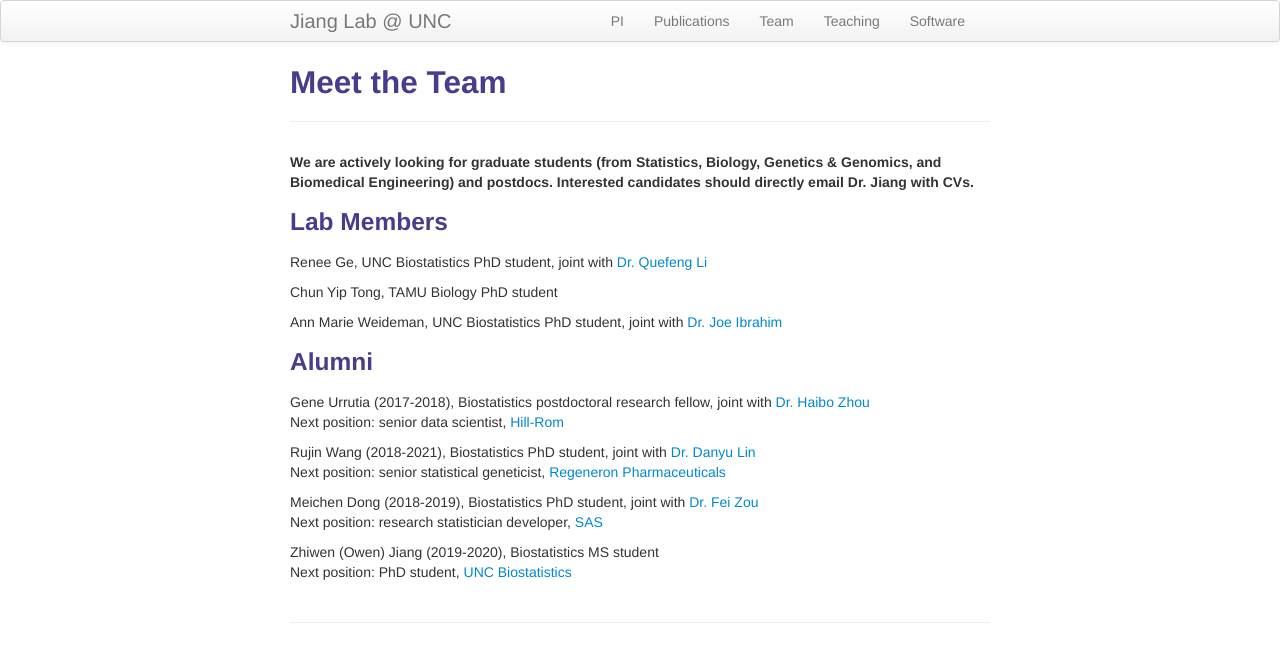
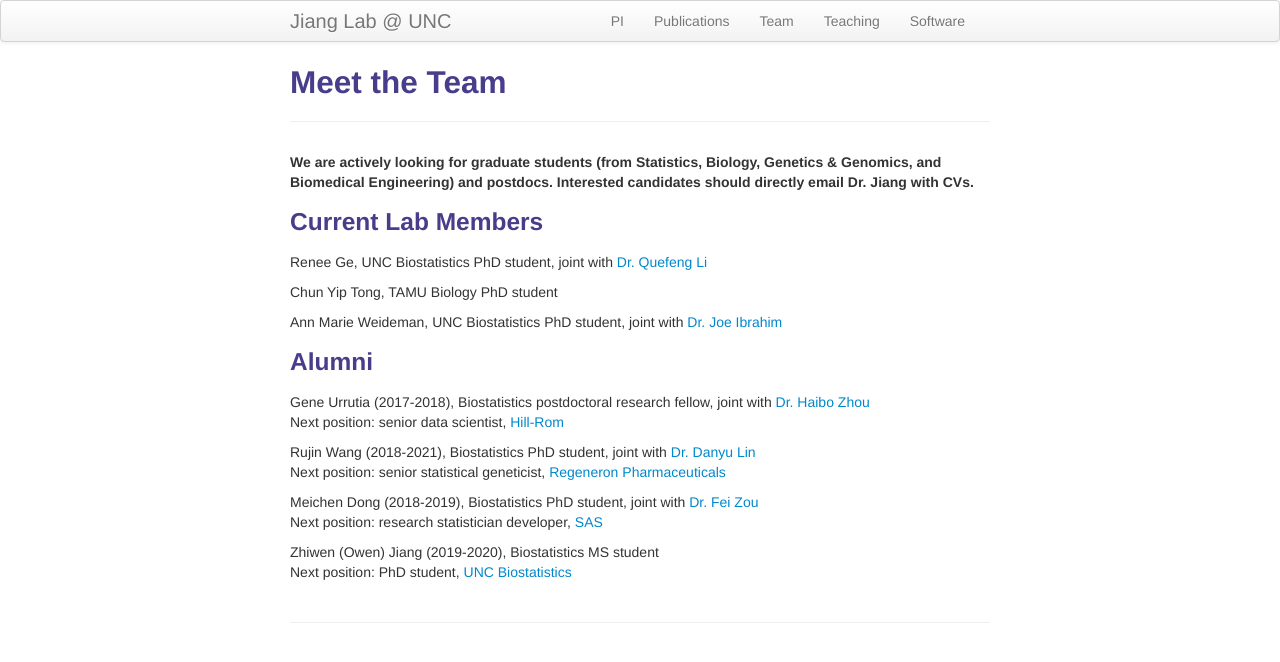
Before and after one commit to yuchaojiang/yuchaojiang.github.io, a Jekyll site: the page built from pages/team.md, in a window 1280 px wide. Shown: the top 662 px of the page. Built offline with Jekyll 4.4.1, drawn with Linux system fonts in a browser that asks for light colours.

Commit message:
Update team.md

```diff
--- a/pages/team.md
+++ b/pages/team.md
@@ -6,7 +6,7 @@ description: Lab members
 
 **We are actively looking for graduate students (from Statistics, Biology, Genetics & Genomics, and Biomedical Engineering) and postdocs. Interested candidates should directly email Dr. Jiang with CVs.**
 
-### Lab Members
+### Current Lab Members
 
 Renee Ge, UNC Biostatistics PhD student, joint with [Dr. Quefeng Li](http://www.bios.unc.edu/~quefeng/)
 
```
